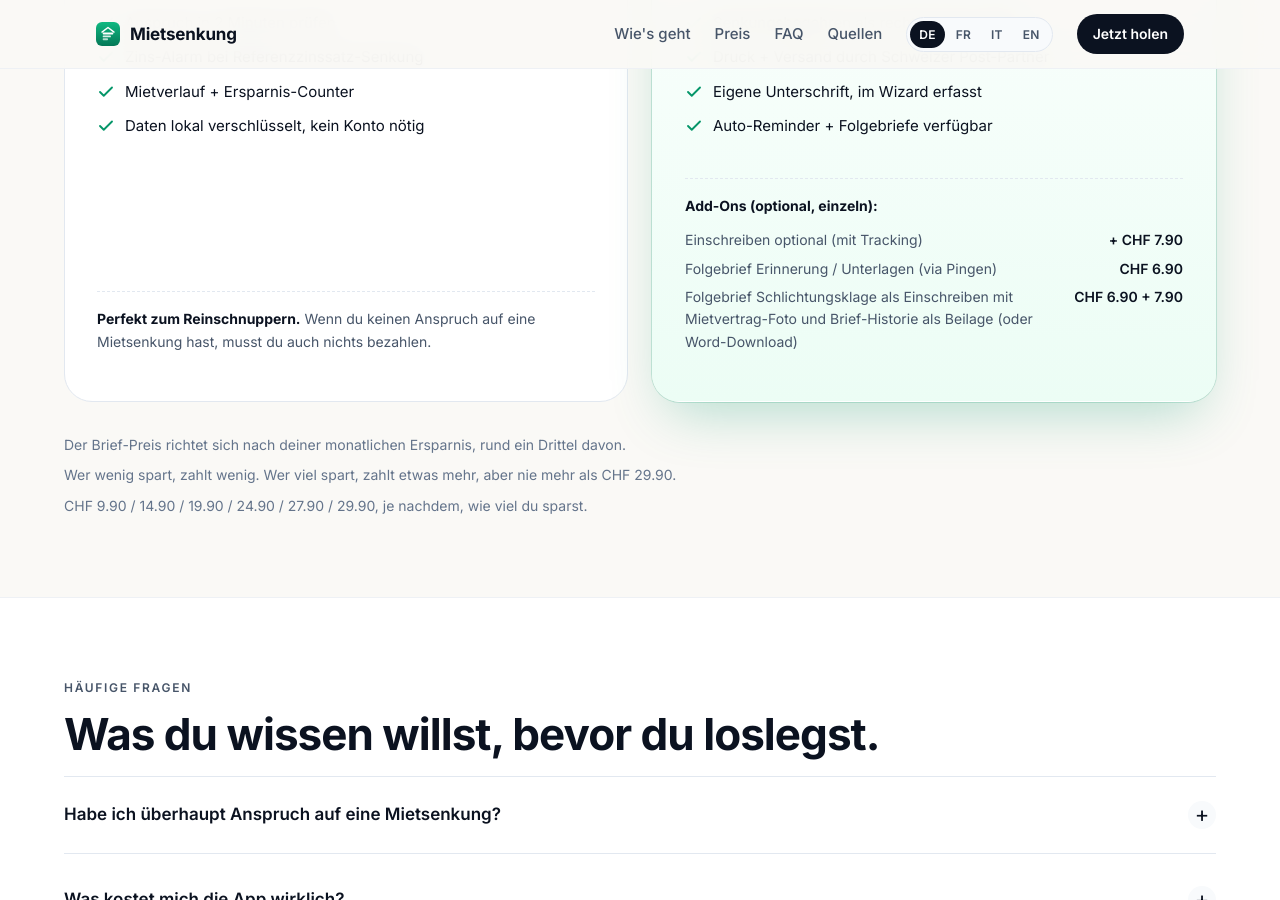
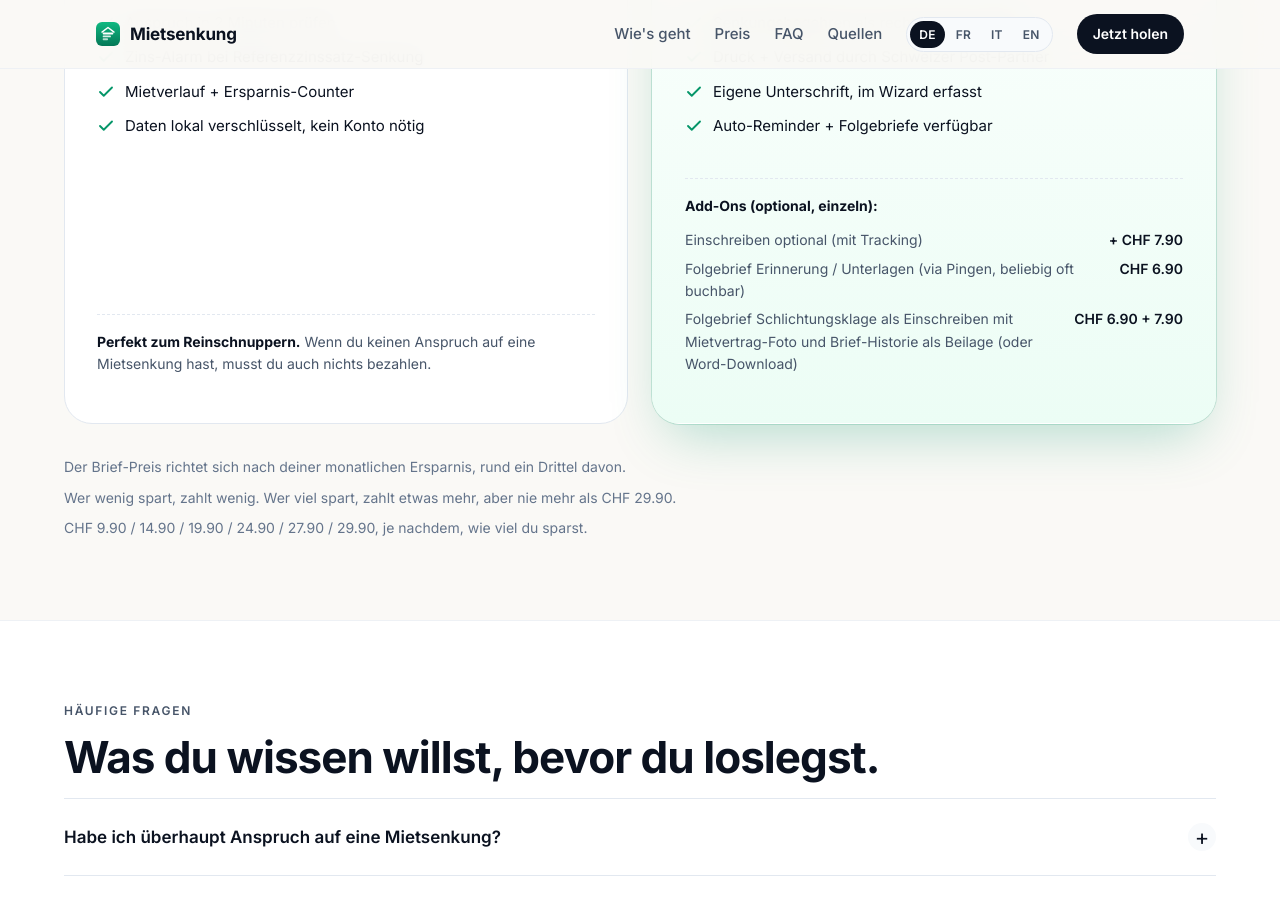
Before and after one commit to mietsenkung-app/mietsenkung-app.github.io, a Jekyll site: the page built from index.md, in a window 1280 px wide and 900 px high, scrolled down 4556 px. Built offline with Jekyll 4.4.1, drawn with Linux system fonts in a browser that asks for light colours.

Commit message:
pricing: Folgebriefe als beliebig oft buchbar markieren (4 Sprachen)
Mit vc:48 (App-Repo) sind Folgebrief-IAPs offiziell repeatable: User kann
2., 3., … Erinnerungsschreiben/Unterlagen-Anforderungen kaufen wenn der
Vermieter trotz erstem Versand schweigt. Die Pricing-Card auf der
Marketing-Site reflektiert das jetzt explizit pro Sprache:

  DE: 'beliebig oft buchbar'
  EN: 'repeatable'
  FR: 'renvoyable'
  IT: 'reinviabile'

Schlichtungsklage-Zeile bleibt unverändert, weil die typische Use-Case
'2x Schlichtung einreichen' praktisch nicht existiert (eine erfolgte
Verhandlung schliesst das Verfahren ab).

```diff
--- a/index.md
+++ b/index.md
@@ -454,7 +454,7 @@ permalink: /
           <strong>Add-Ons (optional, einzeln):</strong>
           <div class="price-card__addons-grid">
             <div class="price-card__addons-row"><span>Einschreiben optional (mit Tracking)</span><strong>+ CHF 7.90</strong></div>
-            <div class="price-card__addons-row"><span>Folgebrief Erinnerung / Unterlagen (via Pingen)</span><strong>CHF 6.90</strong></div>
+            <div class="price-card__addons-row"><span>Folgebrief Erinnerung / Unterlagen (via Pingen, beliebig oft buchbar)</span><strong>CHF 6.90</strong></div>
             <div class="price-card__addons-row"><span>Folgebrief Schlichtungsklage als Einschreiben mit Mietvertrag-Foto und Brief-Historie als Beilage (oder Word-Download)</span><strong>CHF 6.90 + 7.90</strong></div>
           </div>
         </div>
```
Also changed, not shown: en/index.md (+1 -1 lines), fr/index.md (+1 -1 lines), it/index.md (+1 -1 lines).
